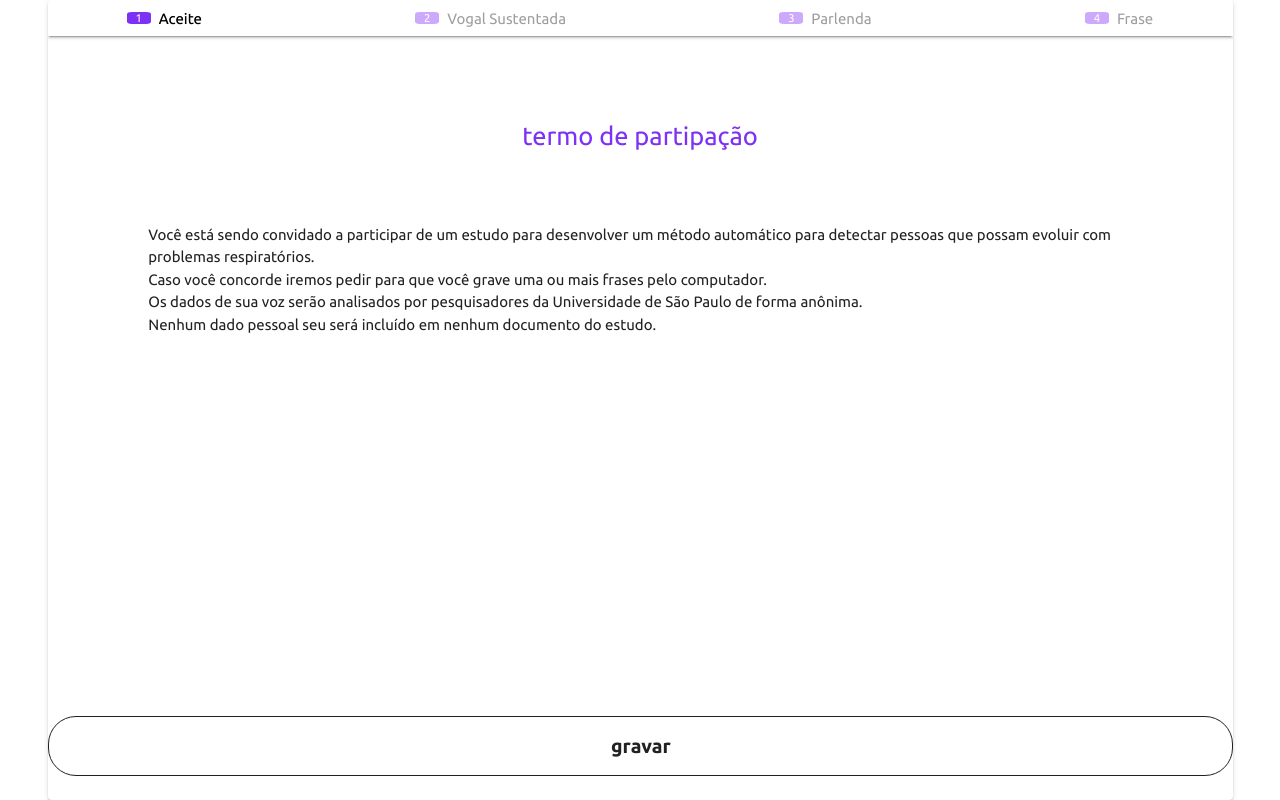
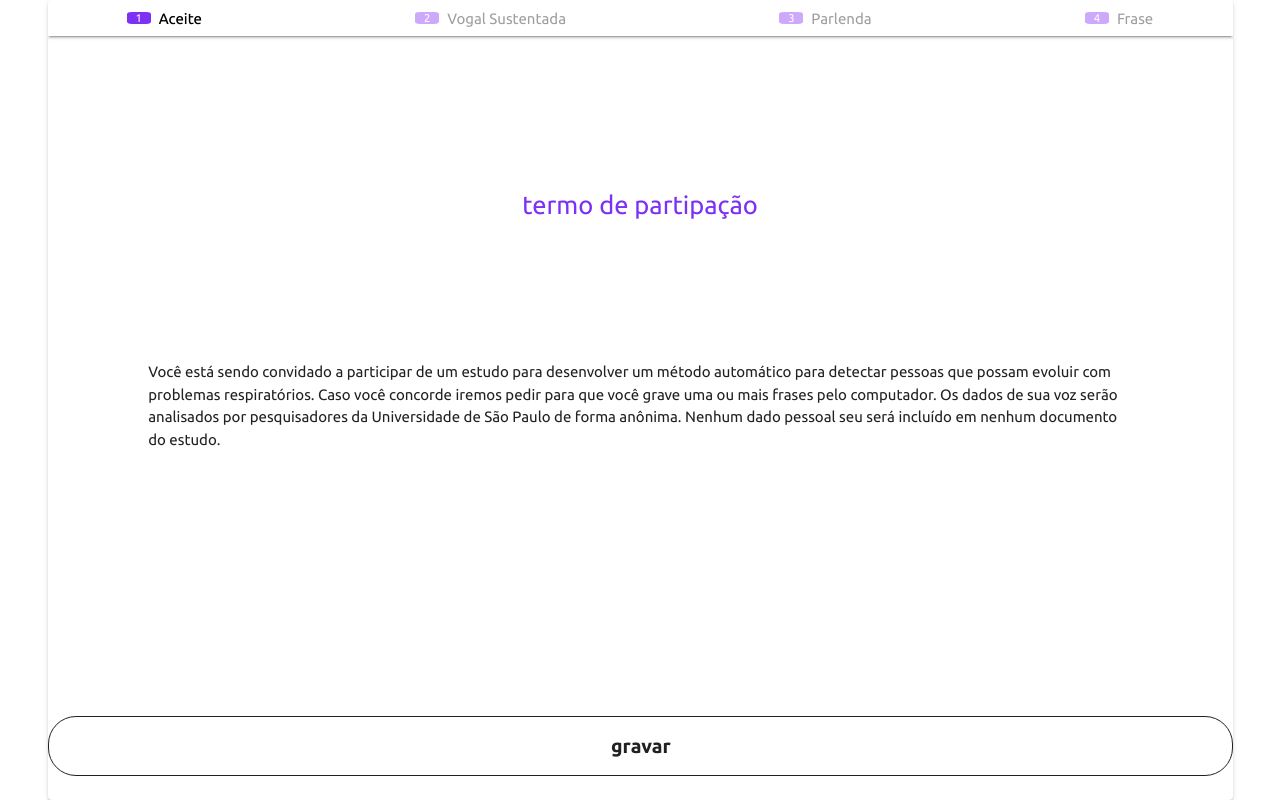
Before and after one commit to spirabr/PWA-App, a Vue app: page /gather/audios in a window 1280 px wide. Built offline with nearby package versions, Linux system fonts and the light colour scheme; no server answers; a web font is replaced by a local one; what v-mask would draw is missing.

Commit message:
minor label adjustments

```diff
--- a/src/components/UploadAudiosCard.vue
+++ b/src/components/UploadAudiosCard.vue
@@ -14,9 +14,6 @@
       <v-card-actions class="flex-column">
         <v-btn class="upload" text @click="uploadAudios">
           Upload
-        </v-btn>
-        <v-btn class="delete" text :color="'red'">
-          Delete
         </v-btn>
       </v-card-actions>
     </div>
--- a/src/views/gather/Audios.vue
+++ b/src/views/gather/Audios.vue
@@ -38,11 +38,18 @@
       <v-stepper-items>
         <v-stepper-content step="1">
           <div>
-            <h1>termo de partipação</h1>
-            Você está sendo convidado a participar de um estudo para desenvolver um método automático para detectar pessoas que possam evoluir com problemas respiratórios. <br>
-            Caso você concorde iremos pedir para que você grave uma ou mais frases pelo computador. <br>
-            Os dados de sua voz serão analisados por pesquisadores da Universidade de São Paulo de forma anônima. <br>
-            Nenhum dado pessoal seu será incluído em nenhum documento do estudo. <br>
+            <div class="placeholder">
+              <h1>termo de partipação</h1>
+            </div>
+            <div class="placeholder">
+              Você está sendo convidado a participar de um estudo para desenvolver um método automático para detectar pessoas que possam evoluir com problemas respiratórios.
+
+              Caso você concorde iremos pedir para que você grave uma ou mais frases pelo computador.
+
+              Os dados de sua voz serão analisados por pesquisadores da Universidade de São Paulo de forma anônima.
+
+              Nenhum dado pessoal seu será incluído em nenhum documento do estudo.
+            </div>
           </div>
 
           <Microphone
```
